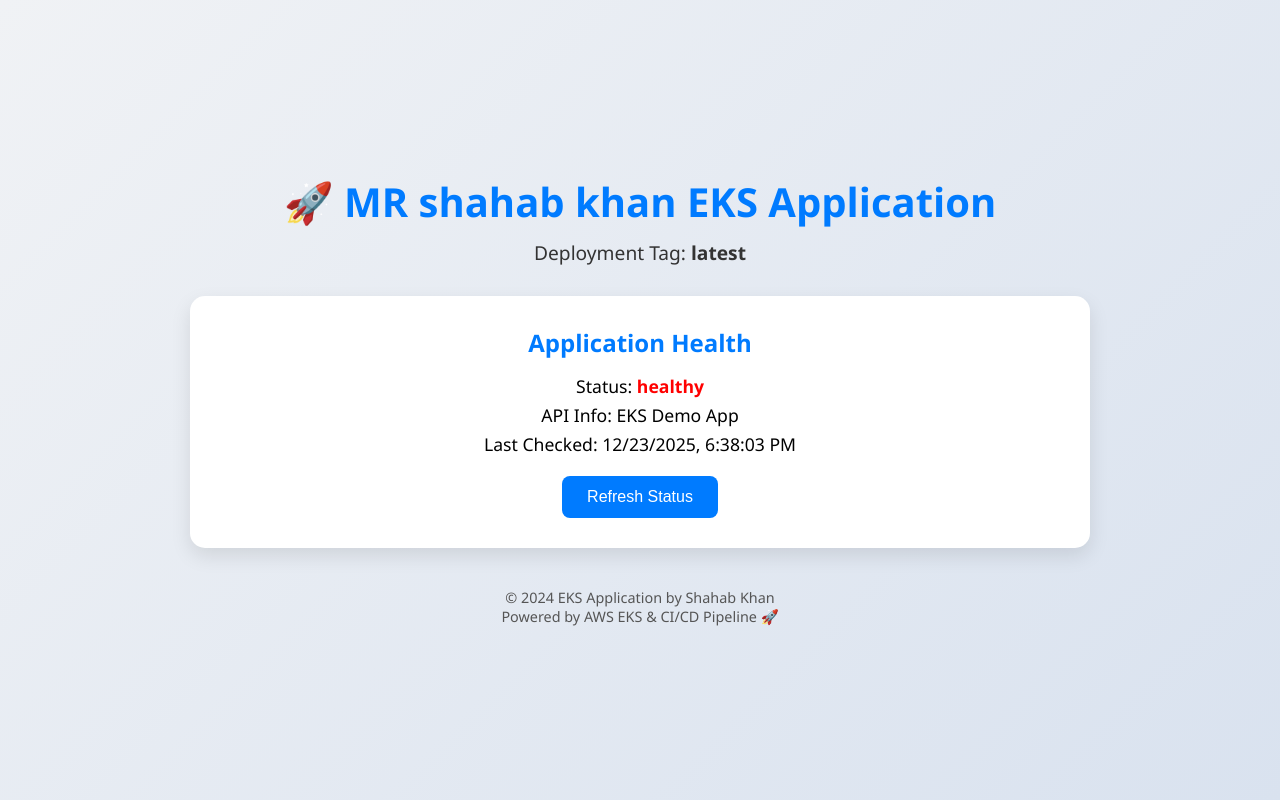
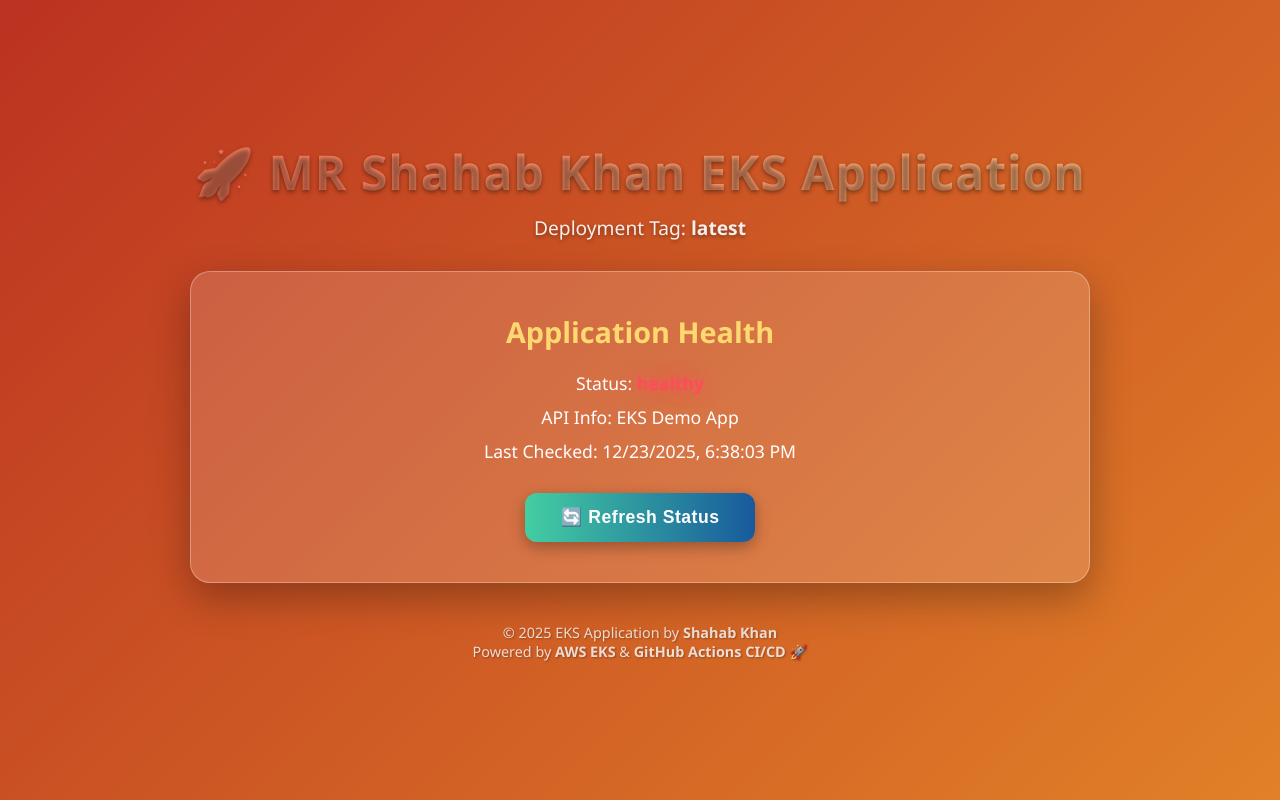
Before and after one commit to Shahab0356/Argo-cd-testing, a Flask app: page / in a window 1280 px wide. Run offline with Flask 3, Linux system fonts and the light colour scheme.

Commit message:
wednesday

```diff
--- a/app/templates/index.html
+++ b/app/templates/index.html
@@ -1,86 +1,119 @@
-
-
 <!DOCTYPE html>
 <html lang="en">
 <head>
   <meta charset="UTF-8" />
   <meta name="viewport" content="width=device-width, initial-scale=1.0"/>
-  <title>🚀 EKS Demo Application</title>
+  <title>🚀 MR Shahab Khan EKS App</title>
   <style>
     /* Reset */
     * { margin: 0; padding: 0; box-sizing: border-box; }
 
+    /* Animated Gradient Background */
     body {
       font-family: 'Segoe UI', Tahoma, Geneva, Verdana, sans-serif;
-      background: linear-gradient(135deg, #f0f2f5, #d9e2ef);
       min-height: 100vh;
       display: flex;
       justify-content: center;
       align-items: center;
+      background: linear-gradient(135deg, #1a2a6c, #b21f1f, #fdbb2d);
+      background-size: 400% 400%;
+      animation: gradientShift 12s ease infinite;
       padding: 20px;
+      color: #fff;
+    }
+
+    @keyframes gradientShift {
+      0% { background-position: 0% 50%; }
+      50% { background-position: 100% 50%; }
+      100% { background-position: 0% 50%; }
     }
 
     .container {
       max-width: 900px;
       width: 100%;
       text-align: center;
-    }
-
-    .header {
-      margin-bottom: 30px;
       animation: fadeIn 1s ease forwards;
     }
 
+    /* Header Section */
+    .header {
+      margin-bottom: 30px;
+      text-shadow: 0 2px 4px rgba(0,0,0,0.4);
+    }
+
     .header h1 {
-      font-size: 2.5em;
-      color: #007bff;
-      margin-bottom: 10px;
+      font-size: 3em;
+      background: linear-gradient(90deg, #ff7e5f, #feb47b);
+      background-clip: text;
+      -webkit-background-clip: text;
+      color: transparent;
+      -webkit-text-fill-color: transparent;
+      font-weight: bold;
+      letter-spacing: 1px;
     }
 
     .header p {
       font-size: 1.2em;
-      color: #333;
+      color: rgba(255,255,255,0.9);
+      margin-top: 10px;
     }
 
+    /* Glassmorphic Card */
     .card {
-      background: white;
-      padding: 30px;
-      margin-bottom: 20px;
-      border-radius: 15px;
-      box-shadow: 0 8px 20px rgba(0,0,0,0.1);
-      transition: transform 0.3s;
+      backdrop-filter: blur(15px);
+      background: rgba(255,255,255,0.15);
+      border: 1px solid rgba(255,255,255,0.3);
+      padding: 40px;
+      margin-bottom: 25px;
+      border-radius: 20px;
+      box-shadow: 0 15px 40px rgba(0,0,0,0.3);
+      transition: transform 0.3s, box-shadow 0.3s;
     }
 
-    .card:hover { transform: translateY(-5px); }
+    .card:hover {
+      transform: translateY(-10px);
+      box-shadow: 0 25px 60px rgba(0,0,0,0.4);
+    }
 
     .card h2 {
-      margin-bottom: 15px;
-      color: #007bff;
+      font-size: 1.8em;
+      color: #ffd86f;
+      margin-bottom: 20px;
     }
 
     .card p {
       font-size: 1.1em;
-      margin: 5px 0;
+      margin: 10px 0;
     }
 
+    /* Button Styling */
     .btn {
-      padding: 12px 25px;
-      margin-top: 15px;
-      background: #007bff;
+      padding: 14px 35px;
+      margin-top: 20px;
+      background: linear-gradient(90deg, #43cea2, #185a9d);
       color: white;
       border: none;
-      border-radius: 8px;
+      border-radius: 12px;
       cursor: pointer;
-      font-size: 1em;
-      transition: background 0.3s;
+      font-size: 1.1em;
+      font-weight: bold;
+      letter-spacing: 0.5px;
+      transition: all 0.3s ease;
+      box-shadow: 0 5px 15px rgba(0,0,0,0.3);
     }
 
-    .btn:hover { background: #0056b3; }
+    .btn:hover {
+      transform: scale(1.08);
+      box-shadow: 0 8px 25px rgba(0,0,0,0.4);
+      background: linear-gradient(90deg, #00c6ff, #0072ff);
+    }
 
+    /* Footer */
     .footer {
       margin-top: 40px;
-      color: #555;
+      color: rgba(255,255,255,0.8);
       font-size: 0.9em;
+      text-shadow: 1px 1px 2px rgba(0,0,0,0.3);
     }
 
     @keyframes fadeIn {
@@ -88,14 +121,35 @@
       to { opacity: 1; transform: translateY(0);}
     }
 
-    .status-up { color: green; font-weight: bold; }
-    .status-down { color: red; font-weight: bold; }
+    /* Status Animations */
+    .status-up {
+      color: #00ff99;
+      font-weight: bold;
+      animation: pulseUp 2s infinite;
+    }
+
+    .status-down {
+      color: #ff4b5c;
+      font-weight: bold;
+      animation: pulseDown 2s infinite;
+    }
+
+    @keyframes pulseUp {
+      0%, 100% { text-shadow: 0 0 5px #00ff99; }
+      50% { text-shadow: 0 0 20px #00ff99; }
+    }
+
+    @keyframes pulseDown {
+      0%, 100% { text-shadow: 0 0 5px #ff4b5c; }
+      50% { text-shadow: 0 0 20px #ff4b5c; }
+    }
   </style>
 </head>
+
 <body>
   <div class="container">
     <div class="header">
-      <h1>🚀 MR shahab khan EKS Application</h1>
+      <h1>🚀 MR Shahab Khan EKS Application</h1>
       <p>Deployment Tag: <strong>{{ deployment_tag }}</strong></p>
     </div>
 
@@ -104,12 +158,12 @@
       <p>Status: <span id="health-status">Checking...</span></p>
       <p>API Info: <span id="api-info">Loading...</span></p>
       <p>Last Checked: <span id="timestamp">-</span></p>
-      <button class="btn" onclick="refreshStatus()">Refresh Status</button>
+      <button class="btn" onclick="refreshStatus()">🔄 Refresh Status</button>
     </div>
 
     <div class="footer">
-      <p>&copy; 2024 EKS Application by Shahab Khan</p>
-      <p>Powered by AWS EKS & CI/CD Pipeline 🚀</p>
+      <p>&copy; 2025 EKS Application by <strong>Shahab Khan</strong></p>
+      <p>Powered by <strong>AWS EKS</strong> & <strong>GitHub Actions CI/CD 🚀</strong></p>
     </div>
   </div>
 
```
Also changed, not shown: README.md.
